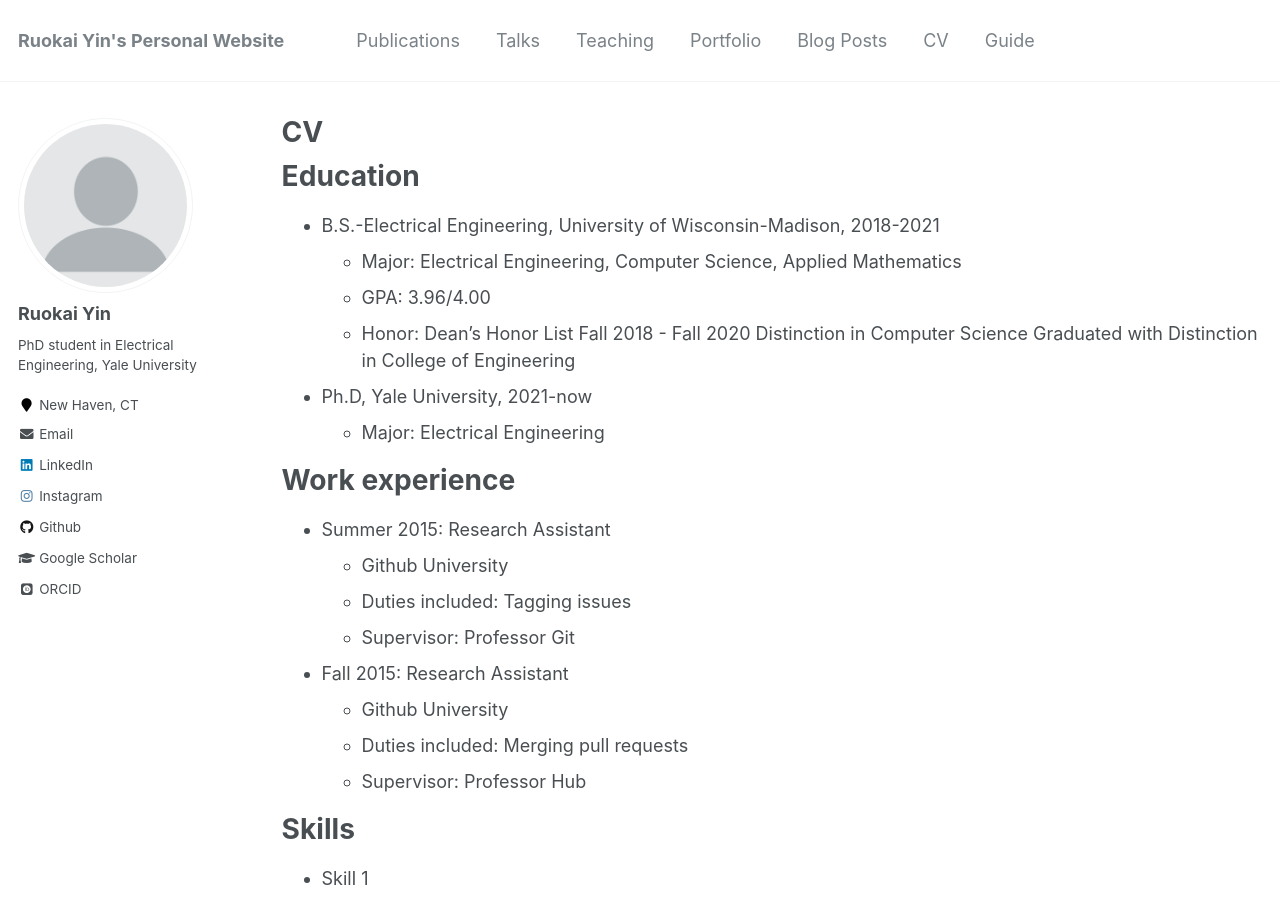
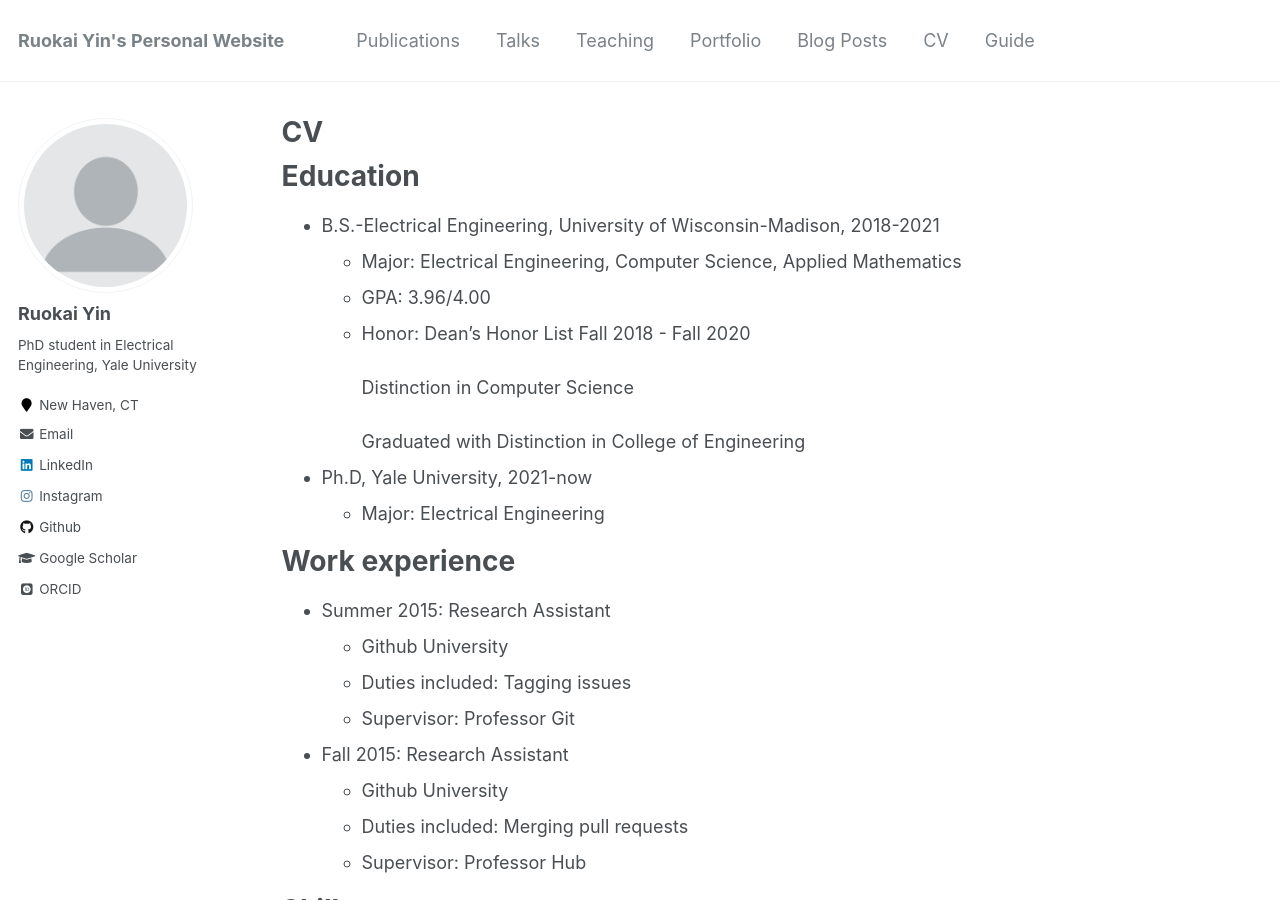
Before and after one commit to RuokaiYin/RuokaiYin.github.io, a Jekyll site: the page built from _pages/cv.md, in a window 1280 px wide and 900 px high. Built offline with Jekyll 4.4.1, drawn with Linux system fonts in a browser that asks for light colours; some web fonts are replaced.

Commit message:
Update cv.md

```diff
--- a/_pages/cv.md
+++ b/_pages/cv.md
@@ -15,7 +15,9 @@ Education
   * Major: Electrical Engineering, Computer Science, Applied Mathematics
   * GPA: 3.96/4.00
   * Honor: Dean's Honor List Fall 2018 - Fall 2020
+          <br/><br/>
            Distinction in Computer Science
+           <br/><br/>
            Graduated with Distinction in College of Engineering
 * Ph.D, Yale University, 2021-now
   * Major: Electrical Engineering
```
